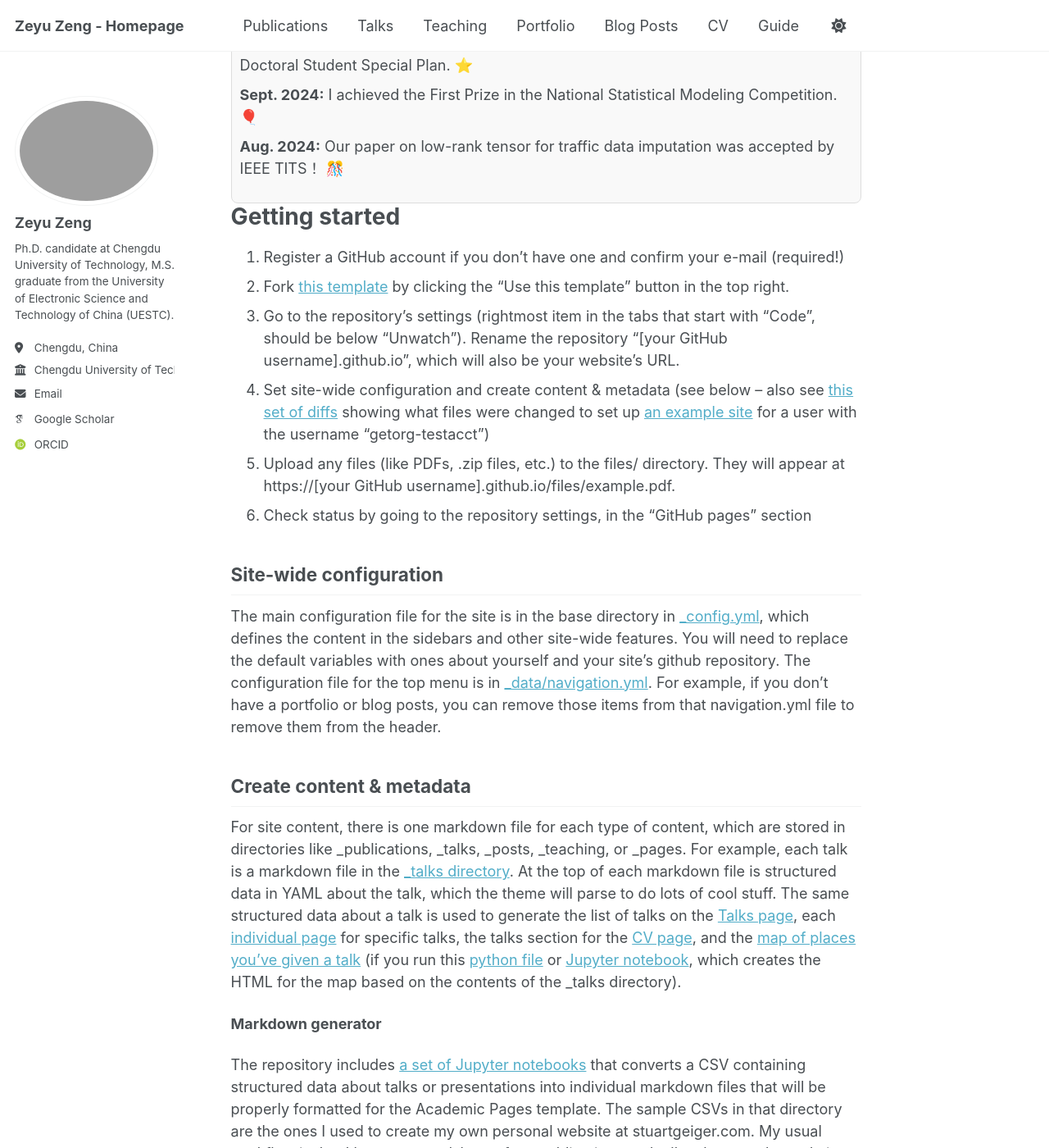
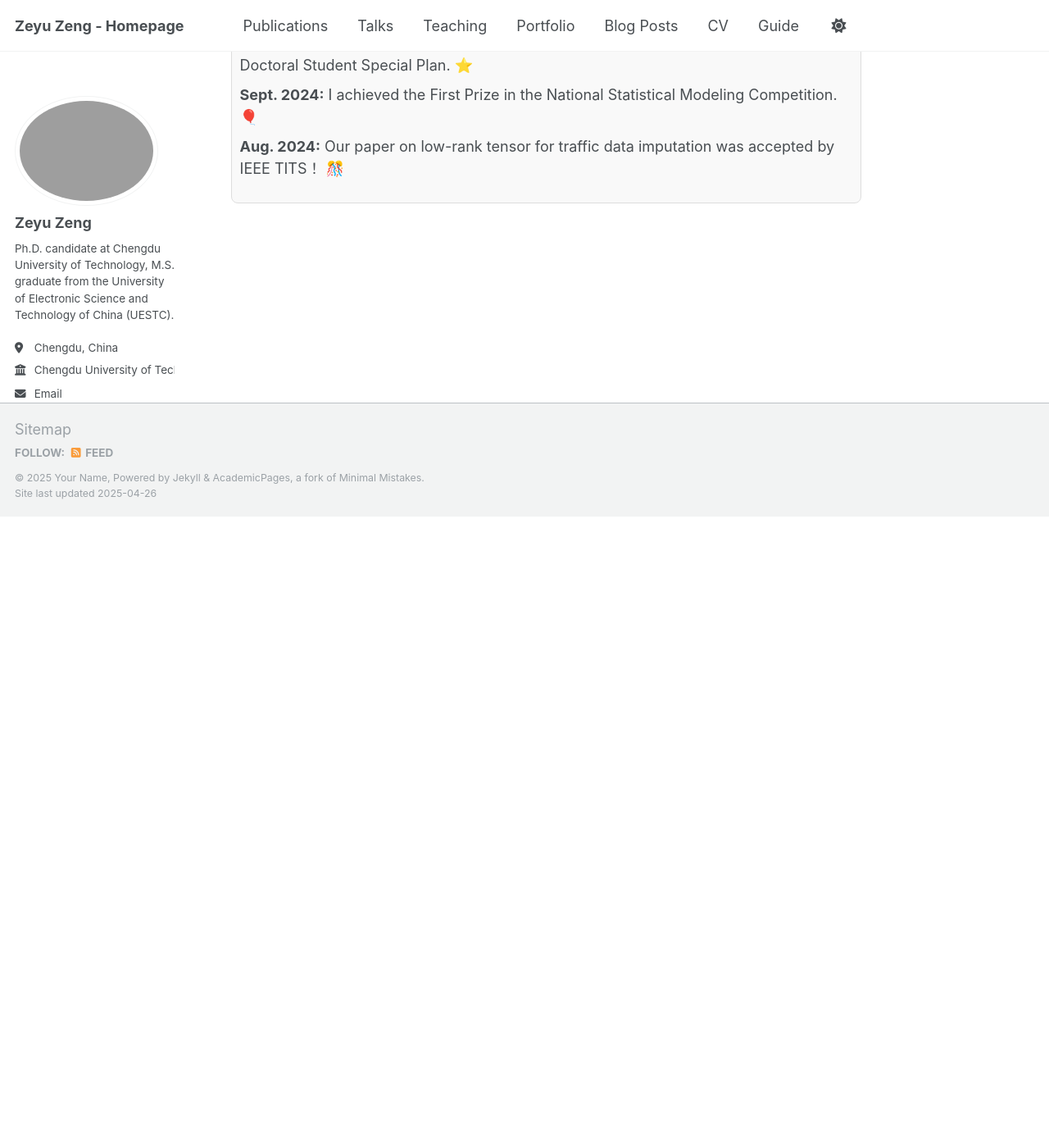
Before and after one commit to zengzeyu0704/zengzeyu0704.github.io, a Jekyll site: the page built from _pages/about.md, in a window 1280 px wide and 1400 px high, scrolled down 904 px. Shown: the whole window at 82% size. Built offline with Jekyll 4.4.1, drawn with Linux system fonts in a browser that asks for light colours; some web fonts are replaced; after the commit the page ends 1534 px from its top, so only the background shows below that; some of the changed text lies outside the part shown.

Commit message:
Update about.md

```diff
--- a/_pages/about.md
+++ b/_pages/about.md
@@ -24,36 +24,3 @@ My name is Zeyu Zeng. I’m currently a PhD student at Chengdu University of Tec
     <li><strong>Aug. 2024:</strong> Our paper on low-rank tensor for traffic data imputation was accepted by IEEE TITS！ 🎊</li>
   </ul>
 </div>
-
-Getting started
-======
-1. Register a GitHub account if you don't have one and confirm your e-mail (required!)
-1. Fork [this template](https://github.com/academicpages/academicpages.github.io) by clicking the "Use this template" button in the top right.
-1. Go to the repository's settings (rightmost item in the tabs that start with "Code", should be below "Unwatch"). Rename the repository "[your GitHub username].github.io", which will also be your website's URL.
-1. Set site-wide configuration and create content & metadata (see below -- also see [this set of diffs](http://archive.is/3TPas) showing what files were changed to set up [an example site](https://getorg-testacct.github.io) for a user with the username "getorg-testacct")
-1. Upload any files (like PDFs, .zip files, etc.) to the files/ directory. They will appear at https://[your GitHub username].github.io/files/example.pdf.
-1. Check status by going to the repository settings, in the "GitHub pages" section
-
-Site-wide configuration
-------
-The main configuration file for the site is in the base directory in [_config.yml](https://github.com/academicpages/academicpages.github.io/blob/master/_config.yml), which defines the content in the sidebars and other site-wide features. You will need to replace the default variables with ones about yourself and your site's github repository. The configuration file for the top menu is in [_data/navigation.yml](https://github.com/academicpages/academicpages.github.io/blob/master/_data/navigation.yml). For example, if you don't have a portfolio or blog posts, you can remove those items from that navigation.yml file to remove them from the header.
-
-Create content & metadata
-------
-For site content, there is one markdown file for each type of content, which are stored in directories like _publications, _talks, _posts, _teaching, or _pages. For example, each talk is a markdown file in the [_talks directory](https://github.com/academicpages/academicpages.github.io/tree/master/_talks). At the top of each markdown file is structured data in YAML about the talk, which the theme will parse to do lots of cool stuff. The same structured data about a talk is used to generate the list of talks on the [Talks page](https://academicpages.github.io/talks), each [individual page](https://academicpages.github.io/talks/2012-03-01-talk-1) for specific talks, the talks section for the [CV page](https://academicpages.github.io/cv), and the [map of places you've given a talk](https://academicpages.github.io/talkmap.html) (if you run this [python file](https://github.com/academicpages/academicpages.github.io/blob/master/talkmap.py) or [Jupyter notebook](https://github.com/academicpages/academicpages.github.io/blob/master/talkmap.ipynb), which creates the HTML for the map based on the contents of the _talks directory).
-
-**Markdown generator**
-
-The repository includes [a set of Jupyter notebooks](https://github.com/academicpages/academicpages.github.io/tree/master/markdown_generator
-) that converts a CSV containing structured data about talks or presentations into individual markdown files that will be properly formatted for the Academic Pages template. The sample CSVs in that directory are the ones I used to create my own personal website at stuartgeiger.com. My usual workflow is that I keep a spreadsheet of my publications and talks, then run the code in these notebooks to generate the markdown files, then commit and push them to the GitHub repository.
-
-How to edit your site's GitHub repository
-------
-Many people use a git client to create files on their local computer and then push them to GitHub's servers. If you are not familiar with git, you can directly edit these configuration and markdown files directly in the github.com interface. Navigate to a file (like [this one](https://github.com/academicpages/academicpages.github.io/blob/master/_talks/2012-03-01-talk-1.md) and click the pencil icon in the top right of the content preview (to the right of the "Raw | Blame | History" buttons). You can delete a file by clicking the trashcan icon to the right of the pencil icon. You can also create new files or upload files by navigating to a directory and clicking the "Create new file" or "Upload files" buttons.
-
-Example: editing a markdown file for a talk
-![Editing a markdown file for a talk](/images/editing-talk.png)
-
-For more info
-------
-More info about configuring Academic Pages can be found in [the guide](https://academicpages.github.io/markdown/), the [growing wiki](https://github.com/academicpages/academicpages.github.io/wiki), and you can always [ask a question on GitHub](https://github.com/academicpages/academicpages.github.io/discussions). The [guides for the Minimal Mistakes theme](https://mmistakes.github.io/minimal-mistakes/docs/configuration/) (which this theme was forked from) might also be helpful.
```
Also changed, not shown: other parts of _pages/about.md (+1 -1 lines).
